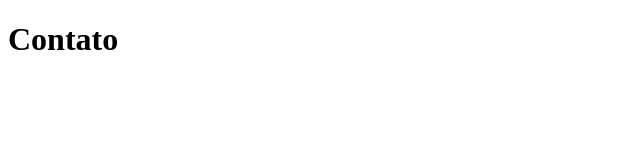
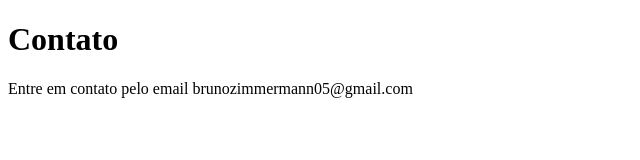
Before and after one commit to BrunoPolenz/sistema-de-cadastro, a plain HTML site: page contato.html in a window 1280 px wide. Shown: the whole page, without its empty margins (0-640 px from the left). Drawn offline with Linux system fonts and the light colour scheme.

Commit message:
adicionando email no contato

```diff
--- a/contato.html
+++ b/contato.html
@@ -7,5 +7,6 @@
 </head>
 <body>
     <h1>Contato</h1>
+    <p>Entre em contato pelo email brunozimmermann05@gmail.com</p>
 </body>
 </html>
```
